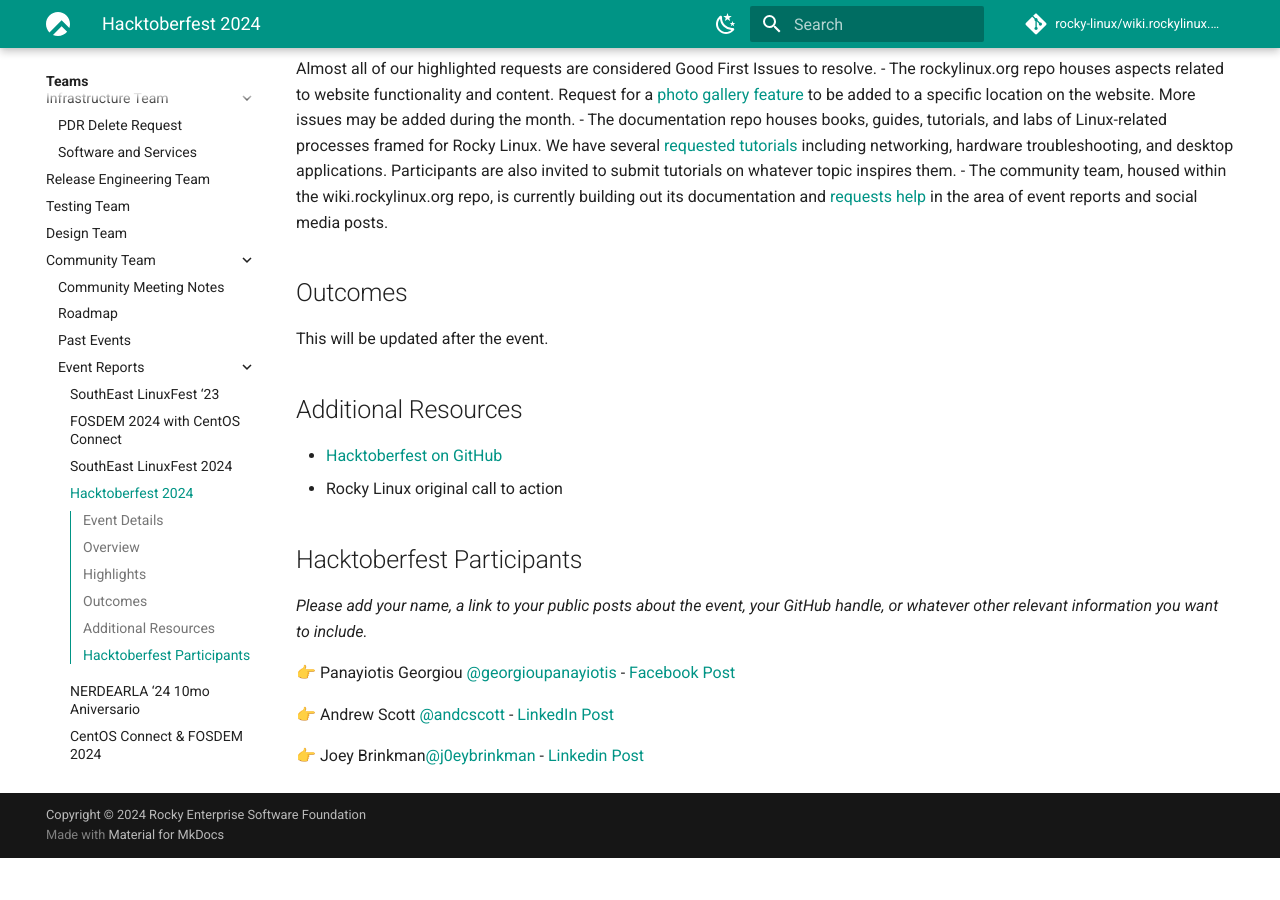
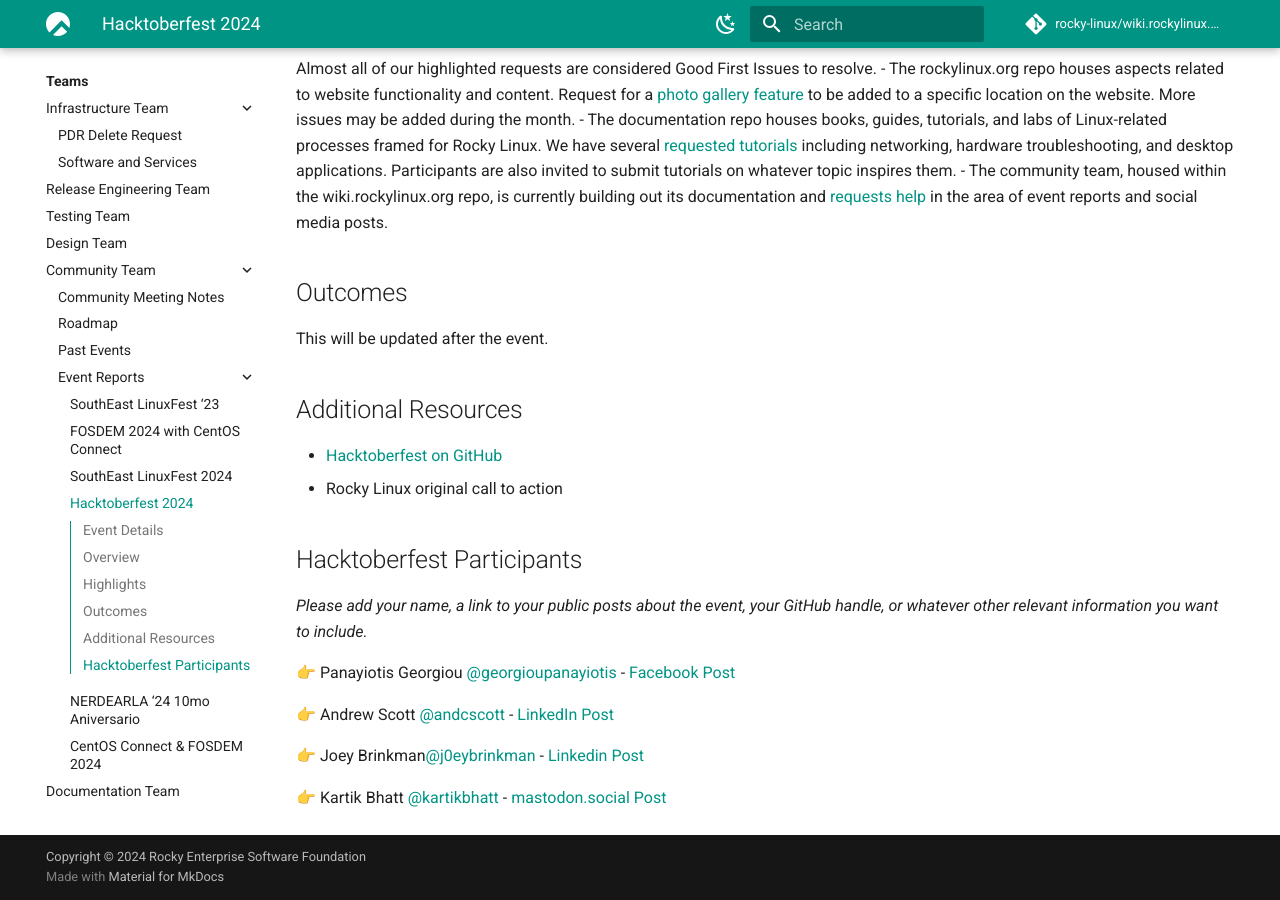
Before and after one commit to rocky-linux/wiki.rockylinux.org, an MkDocs documentation site: the page built from docs/team/community/event-reports/24hacktoberfest.md, in a window 1280 px wide and 900 px high, scrolled down 886 px. Built offline with MkDocs 1.6.1 and Material for MkDocs 9.7.7, drawn with Linux system fonts in a browser that asks for light colours; comment, search, counter and statistics services are not loaded; before the commit the page ends 1744 px from its top, so only the background shows below that.

Commit message:
added contribution name

```diff
--- a/docs/team/community/event-reports/24hacktoberfest.md
+++ b/docs/team/community/event-reports/24hacktoberfest.md
@@ -40,3 +40,5 @@
 👉 Andrew Scott [@andcscott](https://github.com/andcscott) - [LinkedIn Post](https://www.linkedin.com/posts/andcscott_hacktoberfest-rockycommunity-activity-7250528102840197120-VsTR?utm_source=share&utm_medium=member_desktop)
 
 👉 Joey Brinkman[@j0eybrinkman](https://github.com/j0eybrinkman) - [Linkedin Post](https://www.linkedin.com/posts/activity-7249133914332499968-CboE?utm_source=share&utm_medium=member_desktop)
+
+👉 Kartik Bhatt [@kartikbhatt](https://github.com/kartik-212004) - [mastodon.social Post](https://mastodon.social/@kartikbhatt/113388876467520972)
```
